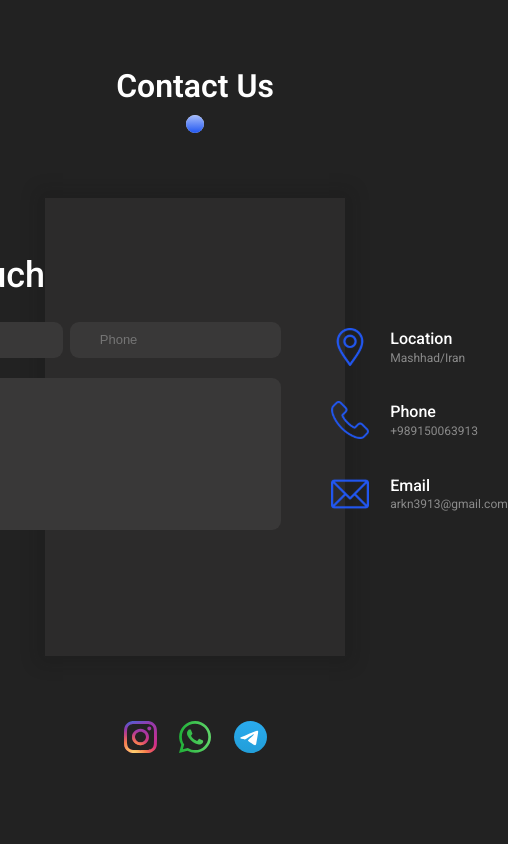
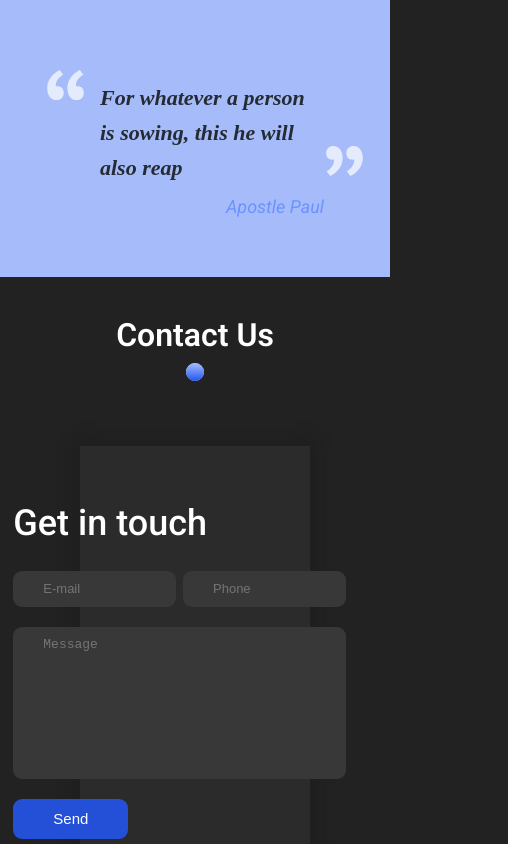
Before and after one commit to molniagrom/portfolio-start-project-vite-main, a React (Vite) app: page / in a window 390 px wide. Shown: the top 844 px of the page, 508 px wide, since content can reach past the window. Built offline with nearby package versions, Linux system fonts and the light colour scheme; a web font is replaced by a local one.

Commit message:
adaptive Contact for tablet ready

```diff
--- a/src/App.tsx
+++ b/src/App.tsx
@@ -7,7 +7,7 @@ import {Footer} from "./layout/footer/Footer.tsx";
 // import {Highlights} from "./layout/sections/highlights/Highlights.tsx";
 // import {MyStack} from "./layout/sections/myStack/MyStack.tsx";
 // import {Testimony} from "./layout/sections/testimony/Testimony.tsx";
-// import {Quote} from "./layout/sections/quote/Quote.tsx";
+import {Quote} from "./layout/sections/quote/Quote.tsx";
 import {Contact} from "./layout/sections/contact/Contact.tsx";
 // import {Icon} from "./components/icon/Icon.tsx";
 // import {IconsContact} from "./layout/sections/contact/iconsContact/IconsContact.tsx";
@@ -25,7 +25,7 @@ function App() {
             {/*<Highlights/>*/}
             {/*<MyStack/>*/}
             {/*<Testimony/>*/}
-            {/*<Quote/>*/}
+            <Quote/>
             <Contact/>
             <Footer/>
         </div>
--- a/src/components/icon/Icon.tsx
+++ b/src/components/icon/Icon.tsx
@@ -21,6 +21,7 @@ type IconPropsType = {
     adaptivePlus?: boolean
     adaptiveElipse?: boolean
     adaptiveMain?: boolean
+    adaptivePart?: boolean
 }
 export const Icon = (props: IconPropsType) => {
     return (
@@ -50,6 +51,7 @@ type SvgProps = {
     hover?: boolean
     adaptivePlus?: boolean
     adaptiveElipse?: boolean
+    adaptivePart?: boolean
 }
 
 const Svg = styled.svg<SvgProps>`
@@ -73,6 +75,10 @@ const Svg = styled.svg<SvgProps>`
             bottom: 0;
             right: -55px;
         `}
+        ${props => props.adaptivePart && css`
+            width: 72px;
+            height: 72px;
+        `}
     }
 
     @media screen and ${theme.media.mobile} {
--- a/src/components/wrappers/FlexWrapper.tsx
+++ b/src/components/wrappers/FlexWrapper.tsx
@@ -15,6 +15,7 @@ type FlexWrapperPropsType = {
     adaptiveMyStack?: boolean;
     width?: string;
     adaptiveProj?: boolean;
+    adaptiveContact?: boolean;
 }
 
 export const FlexWrapper = styled.div<FlexWrapperPropsType>`
@@ -39,6 +40,9 @@ export const FlexWrapper = styled.div<FlexWrapperPropsType>`
         ${props => props.adaptiveMyStack && css`
             gap: 60px;
         `}
+        ${props => props.adaptiveContact && css`
+            flex-direction: column;
+        `}
     }
 
 
--- a/src/layout/sections/contact/Contact.Styled.tsx
+++ b/src/layout/sections/contact/Contact.Styled.tsx
@@ -8,6 +8,10 @@ export const ContactUs = styled.section`
     justify-content: center;
     padding: 65px 25px 197px 25px;
     min-height: 100vh;
+
+    @media screen and ${theme.media.tablet} {
+        padding: 37px 80px 52px 80px;
+    }
 `;
 
 export const ContactTitle = styled.div`
@@ -34,7 +38,6 @@ export const FormContent = styled.div`
     flex-direction: column;
     justify-content: flex-start;
     color: ${theme.colors.primaryFont};
-    //padding: 32px;
     flex: 1;
 
     h2 {
@@ -69,7 +72,7 @@ export const Field = styled.input<FieldPropsType>`
     padding: 9px 30px;
     border-radius: 9px;
     width: 100%;
-    //min-height: 36px;
+    max-width: 211px;
 
     font-weight: 400;
     font-size: 13px;
@@ -83,7 +86,7 @@ export const Field = styled.input<FieldPropsType>`
     ${props =>
             props.as === "textarea" &&
             css`
-                min-width: 430px;
+                max-width: 430px;
                 min-height: 152px;
                 resize: none;
             `}
@@ -94,8 +97,14 @@ export const InfoLogoContent = styled.div`
     flex-direction: column;
     justify-content: center;
     flex: 1;
-    //padding: 32px;
     gap: 35px;
+
+    @media screen and ${theme.media.tablet} {
+        margin: 0 auto;
+        gap: 60px;
+        //box-shadow: 8px 8px 16px 1px rgba(34, 60, 80, 0.2);
+
+    }
 `;
 
 export const Colored = styled.div`
@@ -128,4 +137,9 @@ export const ContactBlock = styled.div`
     width: 100%;
     box-shadow: 0 0 16px 8px rgba(19, 19, 19, 0.18);
     margin: 0 auto;
+
+    @media screen and ${theme.media.tablet} {
+        padding: 53px 113px 65px 82px;
+
+    }
 `;
--- a/src/layout/sections/contact/Contact.tsx
+++ b/src/layout/sections/contact/Contact.tsx
@@ -18,13 +18,13 @@ export const Contact = () => {
 
     return (
         <ContactUs>
-            <Container>
+            <Container padding={"0"}>
                 <ContactTitle>
                     <h2>Contact Us</h2>
                     <Icon width={"18px"} height={"18px"} viewBox={"0 0 18 18"} iconId={"ElipseSmallGradient"}/>
                 </ContactTitle>
                 <ContactBlock>
-                    <FlexWrapper gap={"clamp(50px, 10vw, 130px)"}>
+                    <FlexWrapper adaptiveContact gap={"clamp(50px, 10vw, 130px)"}>
                         <FormContent>
                             <h2>Get in touch</h2>
                             <StyledForm>
--- a/src/layout/sections/contact/part/Part.tsx
+++ b/src/layout/sections/contact/part/Part.tsx
@@ -2,11 +2,12 @@
 
 import styled from "styled-components";
 import {Icon} from "../../../../components/icon/Icon.tsx";
+import {theme} from "../../../../styles/Theme.ts";
 
 export const Part = (props: PartInfoLogoProps) => {
     return (
         <PartContent>
-            <Icon iconId={props.iconId}/>
+            <Icon adaptivePart iconId={props.iconId}/>
             <Info>
                 <h4>{props.title}</h4>
                 <p>{props.subTittle}</p>
@@ -33,6 +34,12 @@ const Info = styled.div`
         font-weight: 500;
         font-size: 16px;
         line-height: 136%;
+
+        @media screen and ${theme.media.tablet} {
+            font-size: 30px;
+            text-align: left;
+            margin-bottom: 2px;
+        }
     }
 
     p {
@@ -40,6 +47,11 @@ const Info = styled.div`
         font-size: 12px;
         line-height: 136%;
         color: #8b8b8b;
+
+        @media screen and ${theme.media.tablet} {
+            font-size: 22px;
+            text-align: left;
+        }
     }
 `
 
@@ -47,4 +59,8 @@ const PartContent = styled.div`
     display: flex;
     flex-direction: row;
     gap: 23px;
+
+    @media screen and ${theme.media.tablet} {
+        gap: 45px;
+    }
 `
```
